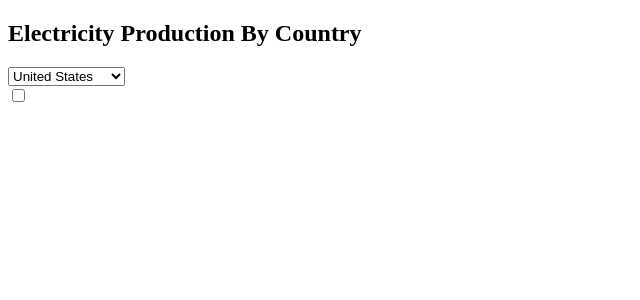
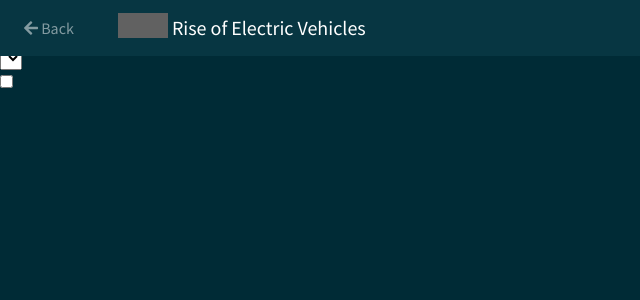
Before and after one commit to MwansaMwango/rise-of-electric-vehicles, a Flask app: page /global-emissions in a window 1280 px wide. Shown: the top 300 px of the page, without its empty margins (0-640 px from the left). Run offline with Flask 2, Linux system fonts and the light colour scheme; data that the repository does not hold is empty; some libraries are stand-ins or nearby versions; grey boxes are pictures that could not be loaded.

Commit message:
web site improvements

```diff
--- a/static/js/electricity_production_plots.js
+++ b/static/js/electricity_production_plots.js
@@ -4,9 +4,29 @@ var source = ['Oil, gas and coal', 'Renewable sources, excluding hydroelectric',
 // Display the default plot
 function init() {
 
+  addCountryDropDown ();
   buildPlot("AU", true);
 
   // Plotly.newPlot("pie", data, layout);
+}
+
+function addCountryDropDown () {
+
+  var url =
+  `http://localhost:5000/api/v1/resources/countries/all`;
+
+  d3.json(url).then(function(data) {
+
+    // add the options to the button
+    d3.select("#selDataset")
+    .selectAll('myOptions')
+    .data(d3.entries(data).map(function(d){return d}))
+    .enter()
+    .append('option')
+    .text(function (d) { return d.value.Name; }) // text showed in the menu
+    .attr("value", function (d) { return d.value.Code; }) // corresponding value returned by the button
+  });
+
 }
 
 // On change to the DOM, call getData()
@@ -18,8 +38,9 @@ function getData() {
   // Assign the value of the dropdown menu option to a variable
   var dataset = dropdownMenu.property("value");
   // Initialize an empty array for the country's data
-  var data = [];
-
+  //var data = [];
+  console.log(dataset);
+  buildPlot(dataset, true);
   if (dataset == 'us') {
       // data = us;
       buildPlot("US", false);
@@ -130,7 +151,9 @@ function buildPlot(country_id, isInit) {
           autorange: true,
           type: "linear",
           title: 'Percentage'
-        }
+        },
+        plot_bgcolor:"black",
+        paper_bgcolor:"#FFF3"
       };
 
       Plotly.newPlot("plot", datatr, layout);
--- /dev/null
+++ b/static/js/leaflet.extra-markers.min.js
@@ -0,0 +1 @@
+!function(a,b){"use strict";L.ExtraMarkers={},L.ExtraMarkers.version="1.0.1",L.ExtraMarkers.Icon=L.Icon.extend({options:{iconSize:[35,45],iconAnchor:[17,42],popupAnchor:[1,-32],shadowAnchor:[10,12],shadowSize:[36,16],className:"extra-marker",prefix:"",extraClasses:"",shape:"circle",icon:"",innerHTML:"",markerColor:"red",iconColor:"#fff",number:""},initialize:function(a){a=L.Util.setOptions(this,a)},createIcon:function(){var a=b.createElement("div"),c=this.options;return c.icon&&(a.innerHTML=this._createInner()),c.innerHTML&&(a.innerHTML=c.innerHTML),c.bgPos&&(a.style.backgroundPosition=-c.bgPos.x+"px "+-c.bgPos.y+"px"),this._setIconStyles(a,c.shape+"-"+c.markerColor),a},_createInner:function(){var a="",b="",c=this.options;return c.iconColor&&(a="style='color: "+c.iconColor+"' "),c.number&&(b="number='"+c.number+"' "),"<i "+b+a+"class='"+c.extraClasses+" "+c.prefix+" "+c.icon+"'></i>"},_setIconStyles:function(a,b){var c,d,e=this.options,f=L.point(e["shadow"===b?"shadowSize":"iconSize"]);"shadow"===b?(c=L.point(e.shadowAnchor||e.iconAnchor),d="shadow"):(c=L.point(e.iconAnchor),d="icon"),!c&&f&&(c=f.divideBy(2,!0)),a.className="leaflet-marker-"+d+" extra-marker-"+b+" "+e.className,c&&(a.style.marginLeft=-c.x+"px",a.style.marginTop=-c.y+"px"),f&&(a.style.width=f.x+"px",a.style.height=f.y+"px")},createShadow:function(){var a=b.createElement("div");return this._setIconStyles(a,"shadow"),a}}),L.ExtraMarkers.icon=function(a){return new L.ExtraMarkers.Icon(a)}}(window,document);
--- a/templates/electricity_production.html
+++ b/templates/electricity_production.html
@@ -4,16 +4,55 @@
     <meta charset="UTF-8">
     <meta name="viewport" content="width=device-width, initial-scale=1.0">
     <meta http-equiv="X-UA-Compatible" content="ie=edge">
+
     <title>Electricity Production</title>
+
+    <!-- Website Theme -->
+    <link
+      rel="stylesheet"
+      href="https://cdn.jsdelivr.net/npm/bootswatch@4.6.0/dist/solar/bootstrap.min.css"
+    />
+    <link
+      rel="stylesheet"
+      href="https://cdnjs.cloudflare.com/ajax/libs/font-awesome/5.15.3/css/all.min.css"
+    />
+
     <script src="https://cdnjs.cloudflare.com/ajax/libs/d3/5.9.7/d3.min.js"></script>
     <script src="https://cdn.plot.ly/plotly-latest.min.js"></script>
 </head>
+
 <body>
+    <!-- Navbar -->
+    <div class="navbar navbar-expand-lg fixed-top navbar-dark bg-dark">
+
+        <!-- <button class="btn btn-primary" onclick="goBack()"> << </button> -->
+        <script> function goBack() { window.history.back(); }</script>
+        <ul class="navbar-nav">
+            <li class="nav-item">
+                <a class="nav-link" href="javascript:history.back()" ><i class="fas fa-arrow-left"></i> Back</a>
+            </li>
+        </ul>
+        <div class="container">
+          <a href="../" class="navbar-brand">
+            <img
+              src="../static/image/logo_icon3.svg"
+              width="50"
+              height="25"
+              class="d-inline-block align-top"
+              alt=""
+              style="filter: invert(100)"
+            />
+            Rise of Electric Vehicles</a>
+
+        </div>
+      </div>
+      <!-- End of Navbar -->
+
     <h2>Electricity Production By Country</h2>
     <select id="selDataset" onchange="getData(this.value)">
-        <option value="us">United States</option>
+        <!-- <option value="us">United States</option>
         <option value="uk">United Kingdom</option>
-        <option value="canada">Canada</option>
+        <option value="canada">Canada</option> -->
     </select>
     <div id="plot"></div>
     <input type="checkbox" id="compare" name="compare" value="yes">
```
Also changed, not shown: static/js/ev_charging_stations.js (+39 -2 lines), templates/ev_charging_stations.html (+28 -0 lines).
